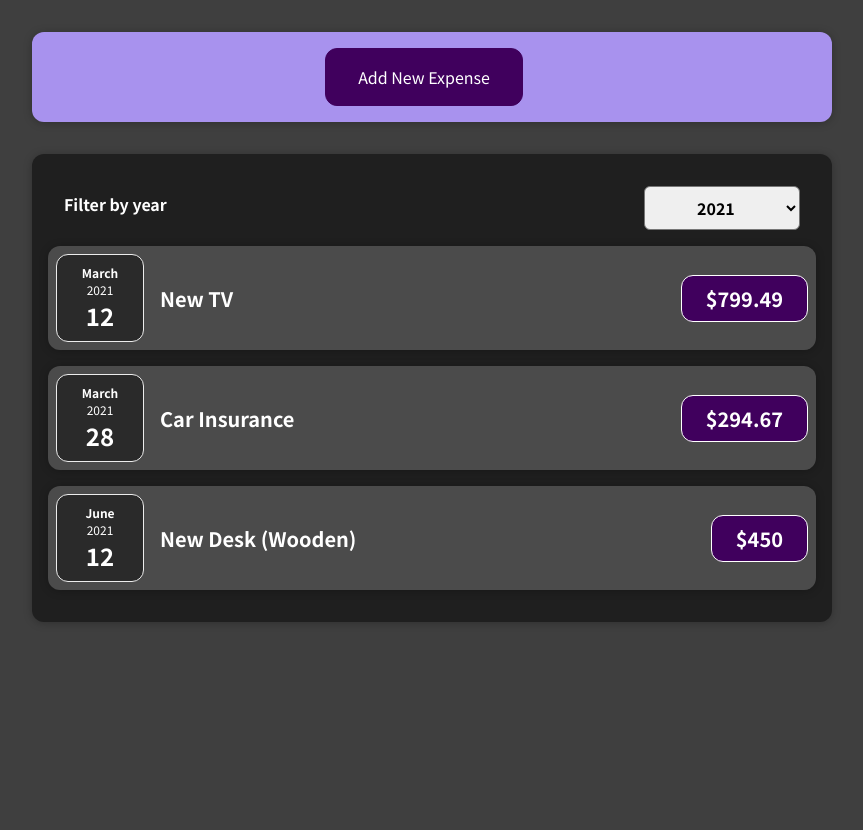
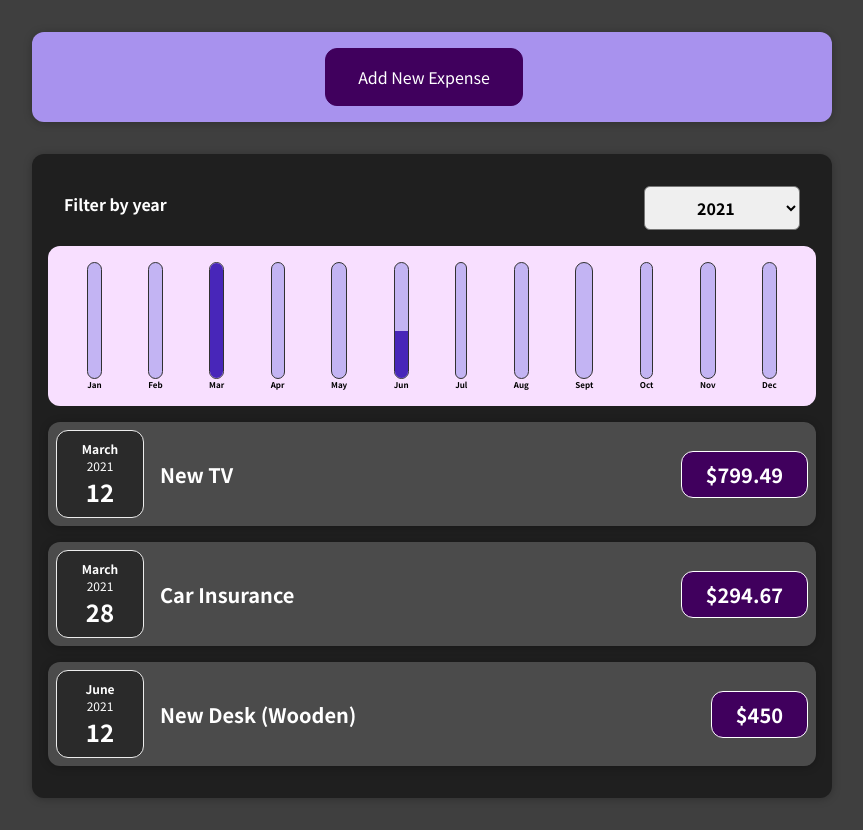
Before and after one commit to sameerbhilare/React, a React (Create React App) app in the folder Workspace/01-expenses-app/: page / in a window 1280 px wide. Shown: the whole page, without its empty margins (208-1071 px from the left). Before the commit the page ends 800 px from the top, so only its background shows below. Built offline with nearby package versions, Linux system fonts and the light colour scheme.

Commit message:
Adding chart

```diff
--- a/Workspace/01-expenses-app/src/components/Chart/Chart.js
+++ b/Workspace/01-expenses-app/src/components/Chart/Chart.js
@@ -12,13 +12,17 @@ import ChartBar from './ChartBar';
    You can name it anything, but typically it is named as 'props'
 */
 const Chart = (props) => {
+  // convert dataPoint array to array of values/numbers only
+  const dataPointValues = props.dataPoints.map((dataPoint) => dataPoint.value);
+  const totalMax = Math.max(...dataPointValues);
+
   return (
     <div className='chart'>
       {props.dataPoints.map((dataPoint) => (
         <ChartBar
           key={dataPoint.label}
           value={dataPoint.value}
-          maxValue={null}
+          maxValue={totalMax}
           label={dataPoint.label}
         />
       ))}
--- a/Workspace/01-expenses-app/src/components/Chart/ChartBar.js
+++ b/Workspace/01-expenses-app/src/components/Chart/ChartBar.js
@@ -3,7 +3,7 @@
 import React from 'react';
 
 // make the React nuild  aware that this .css should be used for this component
-import './Chart.css';
+import './ChartBar.css';
 
 // A component in React is just a JavaScript function
 /* React will pass a single object to our component function which will hold all passed-in parameters
@@ -13,8 +13,8 @@ import './Chart.css';
 const ChartBar = (props) => {
   let barFillHeight = '0%';
 
-  if (props.max > 0) {
-    barFillHeight = Math.round(props.value / props.max) * 100 + '%';
+  if (props.maxValue > 0) {
+    barFillHeight = Math.round((props.value / props.maxValue) * 100) + '%';
   }
 
   return (
--- a/Workspace/01-expenses-app/src/components/Expenses/Expenses.js
+++ b/Workspace/01-expenses-app/src/components/Expenses/Expenses.js
@@ -7,6 +7,7 @@ import ExpensesFilter from './ExpensesFilter';
 import ExpensesList from './ExpensesList';
 // make the React nuild process aware that this .css should be used for this component
 import './Expenses.css';
+import ExpensesChart from './ExpensesChart';
 
 // A component in React is just a JavaScript function
 /* React will pass a single object to our component function which will hold all passed-in parameters
@@ -37,6 +38,7 @@ const Expenses = (props) => {
     <div>
       <Card className='expenses'>
         <ExpensesFilter selected={filterYear} onFilterChange={filterChangeHandler} />
+        <ExpensesChart expenses={filteredExpenses} />
         <ExpensesList items={filteredExpenses} />
       </Card>
     </div>
--- /dev/null
+++ b/Workspace/01-expenses-app/src/components/Expenses/ExpensesChart.js
@@ -0,0 +1,37 @@
+// below import of 'React' is optional in latest versions of React.
+// It is used under the hood when we use JSX code
+import React from 'react';
+import Chart from '../Chart/Chart';
+
+// A component in React is just a JavaScript function
+/* React will pass a single object to our component function which will hold all passed-in parameters
+   with key as the name of the attribute and value as its value.
+   You can name it anything, but typically it is named as 'props'
+*/
+const ExpensesChart = (props) => {
+  // initail values
+  const chartDataPoints = [
+    { label: 'Jan', value: 0 },
+    { label: 'Feb', value: 0 },
+    { label: 'Mar', value: 0 },
+    { label: 'Apr', value: 0 },
+    { label: 'May', value: 0 },
+    { label: 'Jun', value: 0 },
+    { label: 'Jul', value: 0 },
+    { label: 'Aug', value: 0 },
+    { label: 'Sept', value: 0 },
+    { label: 'Oct', value: 0 },
+    { label: 'Nov', value: 0 },
+    { label: 'Dec', value: 0 },
+  ];
+
+  // setting values for each month
+  for (const expense of props.expenses) {
+    const expenseMonth = expense.date.getMonth(); // 0 = January
+    chartDataPoints[expenseMonth].value += expense.amount;
+  }
+
+  return <Chart dataPoints={chartDataPoints} />;
+};
+
+export default ExpensesChart;
--- a/Workspace/01-expenses-app/src/components/NewExpense/ExpenseForm.js
+++ b/Workspace/01-expenses-app/src/components/NewExpense/ExpenseForm.js
@@ -97,7 +97,7 @@ const ExpenseForm = (props) => {
     // combine State data
     const expenseData = {
       title: enteredTitle,
-      amount: enteredAmount,
+      amount: +enteredAmount,
       date: new Date(enteredDate),
     };
 
```
